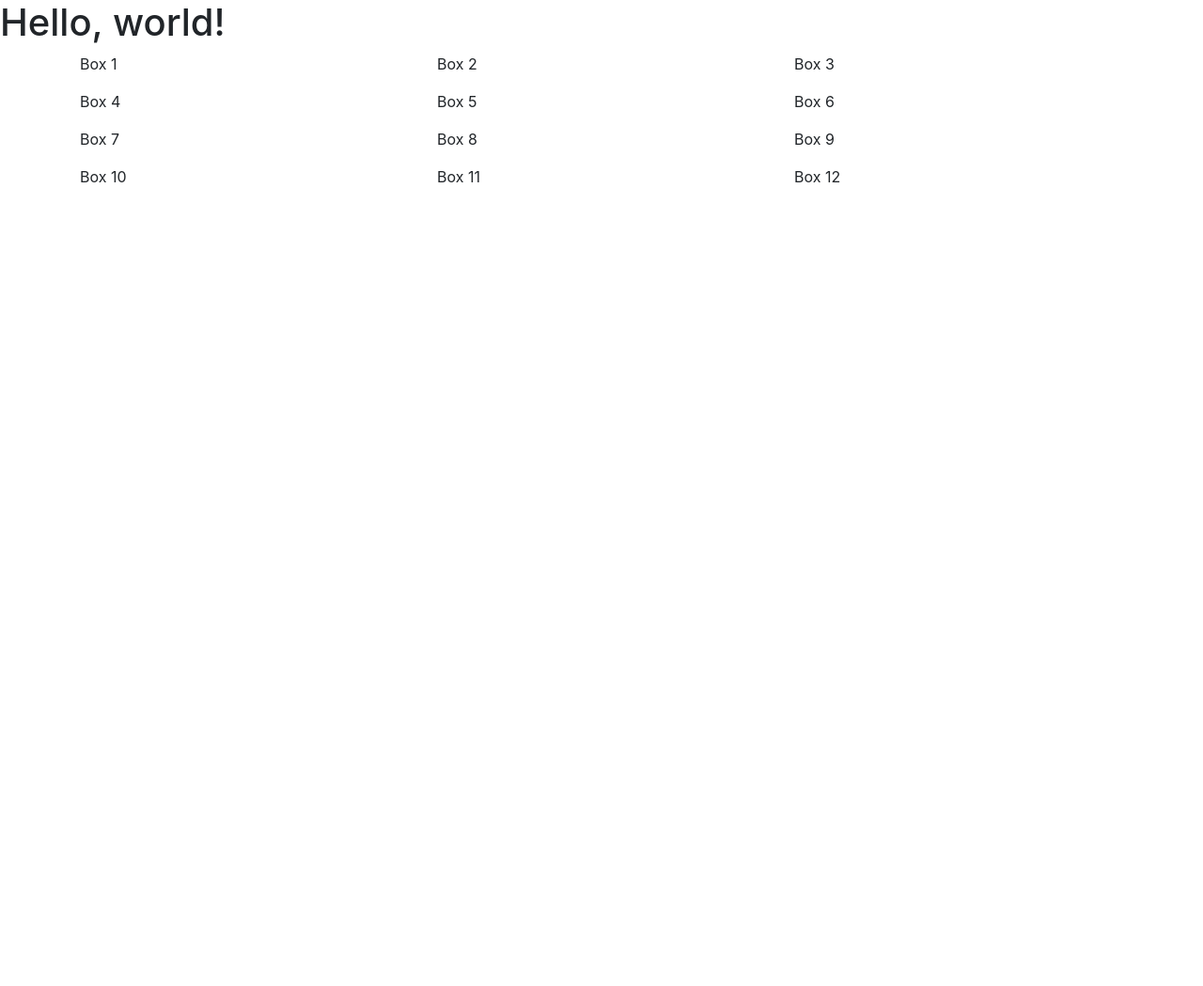
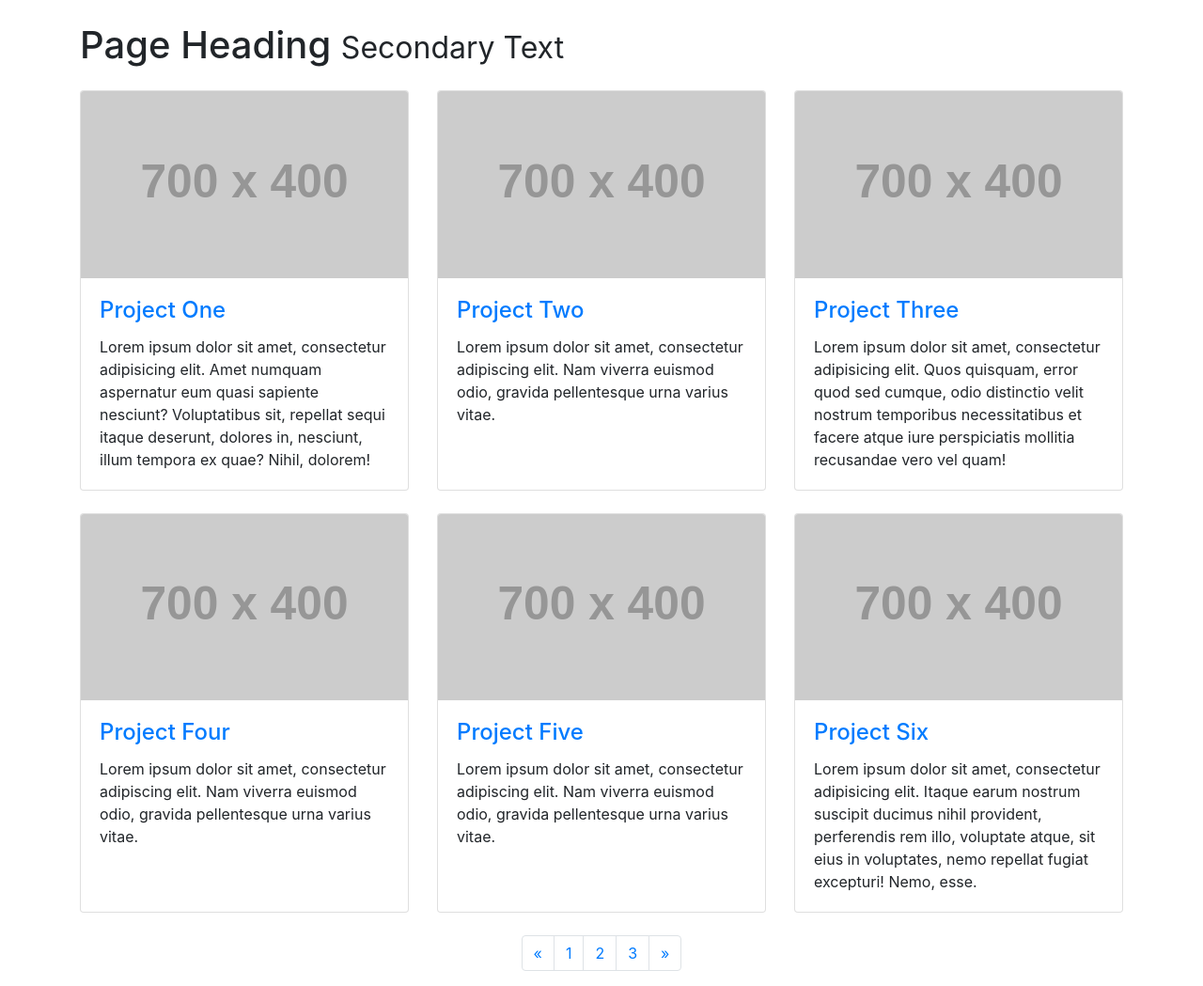
Before and after one commit to phadjian/hydroponics, a Flask app: page / in a window 1280 px wide. Shown: the whole page at 94% size. Before the commit the page ends 194 px from the top, so only its background shows below. Run offline with Flask 2, Linux system fonts and the light colour scheme; grey boxes labelled with a size stand in for pictures from a placeholder-image service; some libraries are stand-ins or nearby versions.

Commit message:
playing around with bootstrap

```diff
--- a/webapp/templates/newPage.html
+++ b/webapp/templates/newPage.html
@@ -8,6 +8,7 @@
     <link rel="stylesheet" href="https://stackpath.bootstrapcdn.com/bootstrap/4.3.1/css/bootstrap.min.css" integrity="sha384-ggOyR0iXCbMQv3Xipma34MD+dH/1fQ784/j6cY/iJTQUOhcWr7x9JvoRxT2MZw1T" crossorigin="anonymous">
 </head>
 <body>
+	<!--
     <h1>Hello, world!</h1>
     <div class="container">
     	<div class="row">
@@ -24,7 +25,112 @@
         	<div class="col-lg-4"><p>Box 11</p></div>
         	<div class="col-lg-4"><p>Box 12</p></div>
     	</div>
+    </div>-->
+    <!-- Page Content -->
+<div class="container">
+
+  <!-- Page Heading -->
+  <h1 class="my-4">Page Heading
+    <small>Secondary Text</small>
+  </h1>
+
+  <div class="row">
+    <div class="col-lg-4 col-sm-6 mb-4">
+      <div class="card h-100">
+        <a href="#"><img class="card-img-top" src="http://placehold.it/700x400" alt=""></a>
+        <div class="card-body">
+          <h4 class="card-title">
+            <a href="#">Project One</a>
+          </h4>
+          <p class="card-text">Lorem ipsum dolor sit amet, consectetur adipisicing elit. Amet numquam aspernatur eum quasi sapiente nesciunt? Voluptatibus sit, repellat sequi itaque deserunt, dolores in, nesciunt, illum tempora ex quae? Nihil, dolorem!</p>
+        </div>
+      </div>
     </div>
+    <div class="col-lg-4 col-sm-6 mb-4">
+      <div class="card h-100">
+        <a href="#"><img class="card-img-top" src="http://placehold.it/700x400" alt=""></a>
+        <div class="card-body">
+          <h4 class="card-title">
+            <a href="#">Project Two</a>
+          </h4>
+          <p class="card-text">Lorem ipsum dolor sit amet, consectetur adipiscing elit. Nam viverra euismod odio, gravida pellentesque urna varius vitae.</p>
+        </div>
+      </div>
+    </div>
+    <div class="col-lg-4 col-sm-6 mb-4">
+      <div class="card h-100">
+        <a href="#"><img class="card-img-top" src="http://placehold.it/700x400" alt=""></a>
+        <div class="card-body">
+          <h4 class="card-title">
+            <a href="#">Project Three</a>
+          </h4>
+          <p class="card-text">Lorem ipsum dolor sit amet, consectetur adipisicing elit. Quos quisquam, error quod sed cumque, odio distinctio velit nostrum temporibus necessitatibus et facere atque iure perspiciatis mollitia recusandae vero vel quam!</p>
+        </div>
+      </div>
+    </div>
+    <div class="col-lg-4 col-sm-6 mb-4">
+      <div class="card h-100">
+        <a href="#"><img class="card-img-top" src="http://placehold.it/700x400" alt=""></a>
+        <div class="card-body">
+          <h4 class="card-title">
+            <a href="#">Project Four</a>
+          </h4>
+          <p class="card-text">Lorem ipsum dolor sit amet, consectetur adipiscing elit. Nam viverra euismod odio, gravida pellentesque urna varius vitae.</p>
+        </div>
+      </div>
+    </div>
+    <div class="col-lg-4 col-sm-6 mb-4">
+      <div class="card h-100">
+        <a href="#"><img class="card-img-top" src="http://placehold.it/700x400" alt=""></a>
+        <div class="card-body">
+          <h4 class="card-title">
+            <a href="#">Project Five</a>
+          </h4>
+          <p class="card-text">Lorem ipsum dolor sit amet, consectetur adipiscing elit. Nam viverra euismod odio, gravida pellentesque urna varius vitae.</p>
+        </div>
+      </div>
+    </div>
+    <div class="col-lg-4 col-sm-6 mb-4">
+      <div class="card h-100">
+        <a href="#"><img class="card-img-top" src="http://placehold.it/700x400" alt=""></a>
+        <div class="card-body">
+          <h4 class="card-title">
+            <a href="#">Project Six</a>
+          </h4>
+          <p class="card-text">Lorem ipsum dolor sit amet, consectetur adipisicing elit. Itaque earum nostrum suscipit ducimus nihil provident, perferendis rem illo, voluptate atque, sit eius in voluptates, nemo repellat fugiat excepturi! Nemo, esse.</p>
+        </div>
+      </div>
+    </div>
+  </div>
+  <!-- /.row -->
+
+  <!-- Pagination -->
+  <ul class="pagination justify-content-center">
+    <li class="page-item">
+      <a class="page-link" href="#" aria-label="Previous">
+            <span aria-hidden="true">&laquo;</span>
+            <span class="sr-only">Previous</span>
+          </a>
+    </li>
+    <li class="page-item">
+      <a class="page-link" href="#">1</a>
+    </li>
+    <li class="page-item">
+      <a class="page-link" href="#">2</a>
+    </li>
+    <li class="page-item">
+      <a class="page-link" href="#">3</a>
+    </li>
+    <li class="page-item">
+      <a class="page-link" href="#" aria-label="Next">
+            <span aria-hidden="true">&raquo;</span>
+            <span class="sr-only">Next</span>
+          </a>
+    </li>
+  </ul>
+
+</div>
+<!-- /.container -->
     <!-- JS files: jQuery first, then Popper.js, then Bootstrap JS -->
     <script src="https://code.jquery.com/jquery-3.3.1.slim.min.js" integrity="sha384-q8i/X+965DzO0rT7abK41JStQIAqVgRVzpbzo5smXKp4YfRvH+8abtTE1Pi6jizo" crossorigin="anonymous"></script>
     <script src="https://cdnjs.cloudflare.com/ajax/libs/popper.js/1.14.7/umd/popper.min.js" integrity="sha384-UO2eT0CpHqdSJQ6hJty5KVphtPhzWj9WO1clHTMGa3JDZwrnQq4sF86dIHNDz0W1" crossorigin="anonymous"></script>
```
